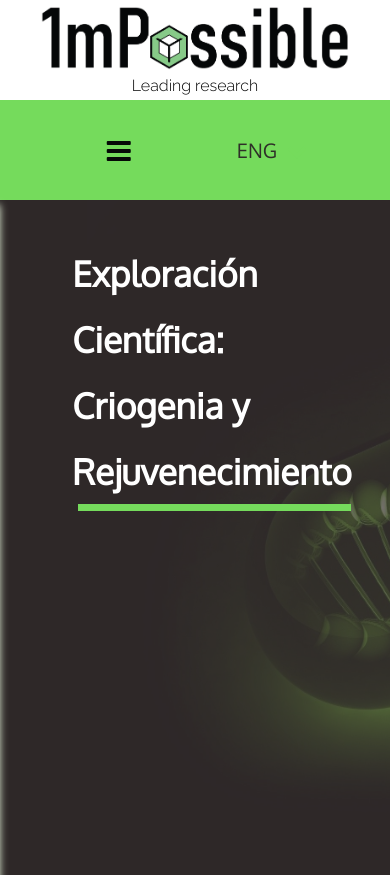
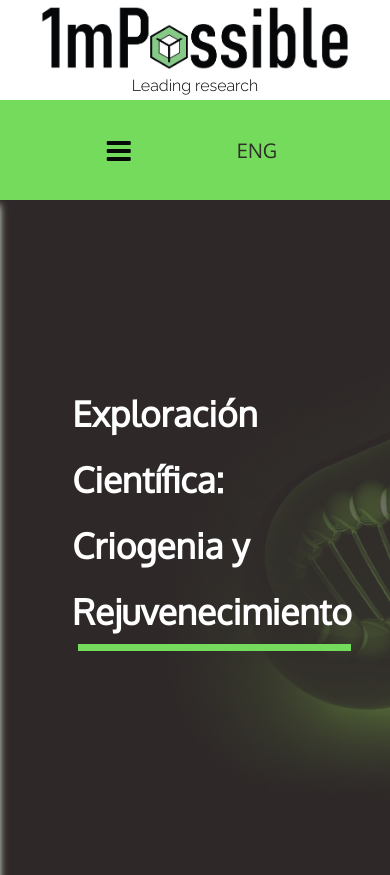
Before and after one commit to francoalberti1997/Iuvenis, a React (Vite) app: page / in a window 390 px wide. Built offline with nearby package versions, Linux system fonts and the light colour scheme.

Commit message:
v2 responsive

```diff
--- a/src/index.css
+++ b/src/index.css
@@ -439,7 +439,7 @@ nav{
     flex-direction: column;
     width: 70%;
     left: 20%;
-    top: 200px;
+    top: 340px;
     background-color: none;
     justify-content: center;
     align-items: center;
@@ -450,7 +450,7 @@ nav{
 
   .mobile-text h2{
     font-size: 62px !important;
-    line-height: 80px;
+    line-height: 90px;
     font-family: 'Oxygen', sans-serif;
   }
 
@@ -662,7 +662,7 @@ nav{
 
 .mobile-text h2{
   font-size: 55px !important;
-  line-height: 70px;
+  line-height: 75px;
   font-family: 'Oxygen', sans-serif;
 }
 
@@ -710,6 +710,10 @@ nav{
   }
   .nav-section p{
     font-size: 18px;
+  }
+
+  .mobile-text{
+    top: 270px;
   }
 }
 
```
